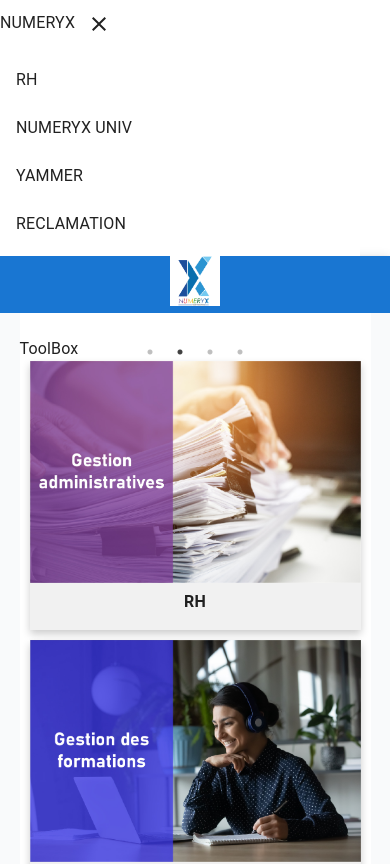
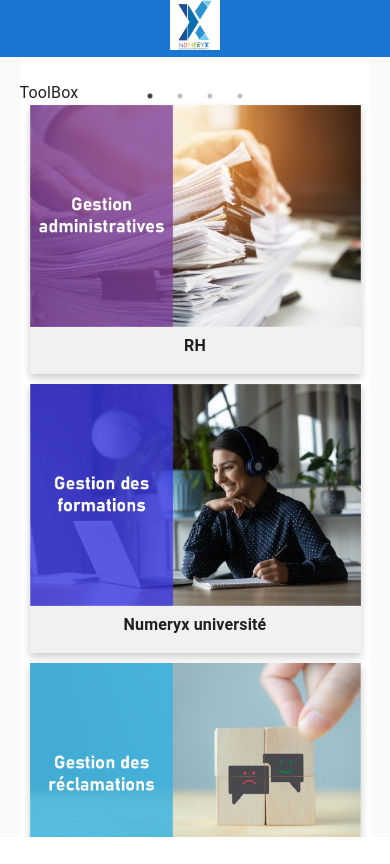
Before and after one commit to ahmedberriche/react-365-auth, a React (Create React App) app: page /dashboard in a window 390 px wide. Shown: the top 864 px of the page. Built offline with nearby package versions, Linux system fonts and the light colour scheme.

Commit message:
fix styles

```diff
--- a/src/components/Banner.jsx
+++ b/src/components/Banner.jsx
@@ -9,7 +9,7 @@
   speed: 500,
   slidesToShow: 1,
   slidesToScroll: 1,
-  autoplay: true,
+  autoplay: false,
   arrows: false,
 };
 export default function Banner(props) {
--- a/src/components/Drawer.jsx
+++ b/src/components/Drawer.jsx
@@ -22,7 +22,7 @@
   const { isOpen, setIsOpen } = React.useContext(DrawerContext);
 
   return (
-    <div className={isOpen ? "drawer-main" : "drawer-d-none"}>
+    <div className={"drawer-d-none"}>
       <div className="drawer-header">
         NUMERYX
         <IconButton
@@ -48,9 +48,6 @@
             key={index}
             onClick={() => isMobileDevice && setIsOpen(false)}
           >
-            {/* <ListItemIcon>
-              <SendIcon />
-            </ListItemIcon> */}
             <ListItemText primary={ele.title} className="drawer-list-item" />
           </ListItemButton>
         ))}
--- a/src/components/Header.jsx
+++ b/src/components/Header.jsx
@@ -1,80 +1,20 @@
-import AccountCircle from "@mui/icons-material/AccountCircle";
-import { Avatar, Menu, MenuItem } from "@mui/material";
 import AppBar from "@mui/material/AppBar";
-import IconButton from "@mui/material/IconButton";
 import Toolbar from "@mui/material/Toolbar";
-import Typography from "@mui/material/Typography";
-import MenuIcon from "@mui/icons-material/Menu";
 import * as React from "react";
-import useDrawer, { DrawerContext } from "../context/DrawerProvider";
 
 export default function Header() {
-  const [anchorEl, setAnchorEl] = React.useState(null);
-  const { setIsOpen, isOpen } = React.useContext(DrawerContext);
-
-  const handleMenu = (event) => {
-    setAnchorEl(event.currentTarget);
-  };
-
-  const handleClose = () => {
-    setAnchorEl(null);
-  };
   return (
     <div>
       <AppBar position="static">
         <Toolbar>
           <div className="header-container">
             <div className="header-menu">
-              {/* <IconButton
-                size="large"
-                aria-label="header-menu"
-                aria-controls="menu-appbar"
-                aria-haspopup="true"
-                onClick={() => setIsOpen((old) => !old)}
-                color="inherit"
-                className={isOpen ? "d-none" : "d-block"}
-              >
-                <MenuIcon />
-              </IconButton> */}
               <img
                 style={{ width: 50 }}
                 src={"/logo1024.png"}
                 alt={"numeryx-logo"}
               />
-              {/* <Typography variant="h6" component="div">
-                Numeryx
-              </Typography> */}
             </div>
-            {/* <IconButton
-              size="large"
-              aria-label="account of current user"
-              aria-controls="menu-appbar"
-              aria-haspopup="true"
-              onClick={handleMenu}
-              color="inherit"
-            >
-              <Avatar
-                alt="Cindy Baker"
-                src="assets/images/microsoft-logo.png"
-              />
-            </IconButton>
-            <Menu
-              id="menu-appbar"
-              anchorEl={anchorEl}
-              anchorOrigin={{
-                vertical: "top",
-                horizontal: "right",
-              }}
-              keepMounted
-              transformOrigin={{
-                vertical: "top",
-                horizontal: "right",
-              }}
-              open={Boolean(anchorEl)}
-              onClose={handleClose}
-            >
-              <MenuItem onClick={handleClose}>Logout</MenuItem>
-            </Menu> */}
           </div>
         </Toolbar>
       </AppBar>
--- a/src/components/MainLayout.jsx
+++ b/src/components/MainLayout.jsx
@@ -1,12 +1,5 @@
 import React from "react";
-import { DrawerContext } from "../context/DrawerProvider";
 
 export default function MainLayout({ children }) {
-  const { isOpen } = React.useContext(DrawerContext);
-
-  return (
-    <div className={isOpen ? "main-layout-shrink" : "main-layout-full"}>
-      {children}
-    </div>
-  );
+  return <div className={"main-layout-full"}>{children}</div>;
 }
--- a/src/pages/Home.js
+++ b/src/pages/Home.js
@@ -5,7 +5,6 @@
 import ChatBot from "../chatbot";
 import Banner from "../components/Banner";
 import Card from "../components/Card";
-import Drawer from "../components/Drawer";
 import Header from "../components/Header";
 import MainLayout from "../components/MainLayout";
 import Player from "../components/Player";
@@ -15,9 +14,9 @@
 
 const RootStyle = styled("div")({
   background: "rgb(249, 250, 251)",
-  height: "100%",
   placeItems: "center",
-  display: "flex",
+  maxHeight: "calc(100vh - 64px)",
+  overflow: "scroll",
 });
 
 const ContentStyle = styled("div")({
@@ -57,7 +56,6 @@
   const handleClose = () => setIsOpenModal(false);
   return (
     <div className="home">
-      <Drawer />
       <MainLayout>
         <Header />
         <RootStyle>
--- a/src/styles/Home.css
+++ b/src/styles/Home.css
@@ -1,4 +1,10 @@
 .home {
-  display: flex;
-  height: 100%;
+  max-height: 100vh;
+  overflow: hidden;
 }
+
+@media screen and (max-width: 600px) {
+  .home {
+    height: 100%;
+  }
+}
```
Also changed, not shown: src/styles/Banner.css (+0 -11 lines).
